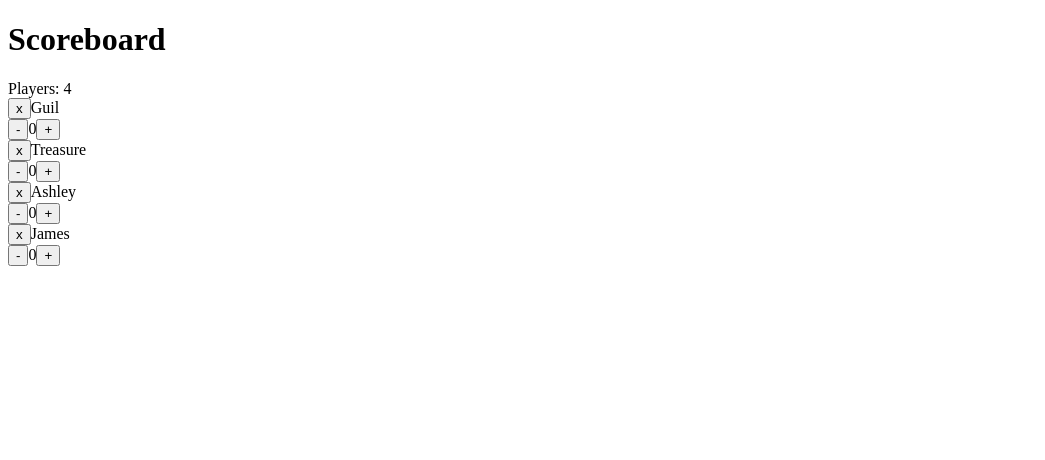
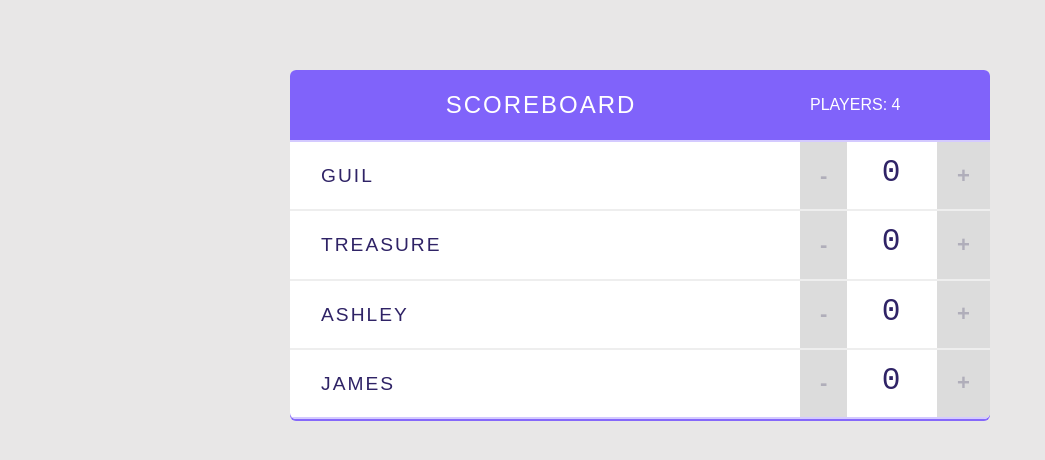
Before and after one commit to DelfinMong/React-Tutorials, a React (Create React App) app in the folder scoreboard/: page / in a window 1280 px wide. Shown: the top 460 px of the page, without its empty margins (0-1045 px from the left). Built offline with nearby package versions, Linux system fonts and the light colour scheme.

Commit message:
css_added

```diff
--- a/scoreboard/src/App.js
+++ b/scoreboard/src/App.js
@@ -1,7 +1,6 @@
 import React, { Component } from 'react';
 import Header from './Header';
 import Player from './Player';
-
 
 
 
@@ -11,18 +10,22 @@
         players : [
           {
             name:'Guil',
+            score : 0,
             id: 1
           },
           {
             name:'Treasure',
+            score : 0,
             id: 2
           },
           {
             name:'Ashley',
+            score : 0,
             id: 3
           },
           {
             name:'James',
+            score : 0,
             id: 4
           },
         ]
@@ -48,6 +51,7 @@
         {this.state.players.map( player =>
         <Player
            name = { player.name }
+           score = { player.score }
            id = { player.id }
            key ={ player.id.toString() }
            removePlayer = { this.handleRemovePlayer }
--- a/scoreboard/src/Counter.js
+++ b/scoreboard/src/Counter.js
@@ -1,32 +1,26 @@
-import React, { Component }from "react";
+import React from "react";
 
-class Counter extends Component {
-    state = {
-        score: 0
-    };
+const Counter = ( props ) => {
 
+// incrementScore = () => {
+//     this.setState( prevState => ({
+//        score: prevState.score + 1
+//     }));
+// }
 
-incrementScore = () => {
-    this.setstate( prevState => ({
-       score: prevState.score + 1
-    }));
-}
+// decrementScore = () => {
+//     this.setState( prevState => ({
+//        score: prevState.score - 1
+//     }));
+// }
 
-decrementScore = () => {
-    this.setstate( prevState => ({
-       score: prevState.score - 1
-    }));
-}
-
-render() {
     return (
         <div className="counter">
-          <button className="counter-action decrement" onClick={ this.decrementScore }> - </button>
-          <span className="counter-score">{ this.state.score }</span>
-          <button className="counter-action increment" onClick={ this.incrementScore }> + </button>
+          <button className="counter-action decrement"> - </button>
+          <span className="counter-score">{ props.score }</span>
+          <button className="counter-action increment"> + </button>
         </div>
     )
-  }
 }
 
 
--- a/scoreboard/src/Player.js
+++ b/scoreboard/src/Player.js
@@ -10,7 +10,9 @@
               onClick = { () => props.removePlayer(props.id) }> x </button>
               { props.name }
            </span>
-           <Counter/>
+           <Counter
+             score = { props.score }
+           />
         </div>
     );
 }
--- /dev/null
+++ b/scoreboard/src/index.css
@@ -0,0 +1,240 @@
+/* ELEMENT STYLES -------------------- */
+body {
+  background: #e8e7e7;
+  font-family: arial;
+  text-transform: uppercase;
+}
+
+header {
+  color: #FFF;
+  padding: 5px 10px;
+  text-align: center;
+  display: flex;
+  align-items: center;
+  background-color: #8063FA;
+  border-bottom: solid 2px #D4CAFF;
+}
+
+header h1 {
+  flex-grow: 1;
+  font-size: 1.5em;
+  letter-spacing: 2px;
+  font-weight: normal;
+}
+
+/* FORMS */
+form {
+  display: flex;
+  background-color: #8063FA;
+}
+
+input[type=text] {
+  flex-grow: 1;
+  border-width: 0 0 1px 0;
+  margin: 15px 10px 15px 15px;
+  padding: 10px;
+  border-radius: 5px;
+  background-color: #5B45B9;
+  border-style: none;
+  text-shadow: none;
+  text-transform: uppercase;
+  color: #C7BCF8;
+  letter-spacing: 2px;
+  outline: none;
+}
+
+input[type=text]::-webkit-input-placeholder{
+  color: #C7BCF8;
+  letter-spacing: 2px;
+}
+
+input[type=text]:focus{
+  background-color: rgba(0, 0, 0, 0.2);
+}
+
+input[type=submit] {
+  display: block;
+  font-size: .6em;
+  margin: 15px 15px 15px 0;
+  padding: 10px;
+  background-color: #44338D;
+  border-radius: 5px;
+  border: none;
+  color: #fff;
+  letter-spacing: 2px;
+  font-weight: bold;
+  text-shadow: none;
+  text-transform: uppercase;
+  cursor: pointer;
+}
+
+button,
+input[type=submit] {
+  outline: none;
+  transition: background-color 0.2s ease,
+              color 0.2s ease;
+}
+
+/* ICONS */
+svg {
+  width: 28px;
+  height: 19px;
+  margin-right: 5px;
+  fill: #F0F0F0;
+}
+
+.is-high-score {
+  fill: #FFC657;
+  animation: grow 0.35s ease-in-out;
+  transform-origin: 50% 50%;
+}
+
+@keyframes grow {
+  50% { transform: scale(1.4) rotate(-3deg); }
+}
+
+/* COMPONENT STYLES -------------------- */
+.scoreboard {
+  background: #fff;
+  width: 700px;
+  margin: 70px auto;
+  box-shadow: 0 2px 0 rgb(133, 104, 250);
+  border-radius: 6px;
+  overflow: hidden;
+}
+
+.player {
+  display: flex;
+  font-size: 1.2em;
+  border-bottom: solid 2px #EEEEEE;
+  letter-spacing: 2px;
+}
+
+  .player:last-of-type {
+    border-bottom-color: #D4CAFF;
+  }
+
+  .player-name:hover .remove-player {
+    visibility: visible;
+  }
+
+  .player-name,
+  .counter-score {
+    color: #2F2366;
+  }
+
+  .player-name {
+    flex-grow: 1;
+    line-height: 3.5em;
+    padding-left: 10px;
+  }
+
+  .remove-player {
+    font-size: 1.15em;
+    border: none;
+    outline: none;
+    visibility: hidden;
+    color: #EF5350;
+    cursor: pointer;
+    margin: 0 10px 0 0;
+    padding: 0;
+    background: none;
+  }
+
+.stats,
+.stopwatch {
+  width: 170px;
+}
+
+.stats {
+  display: flex;
+  margin: 0 0 0 28px;
+  font-weight: normal;
+}
+
+  .stats td:first-child {
+    text-align: right;
+    font-weight: normal;
+    letter-spacing: 2px;
+    font-size: .7em;
+  }
+
+  .stats td:last-child {
+    text-align: left;
+  }
+
+.stopwatch {
+  padding: 15px 10px 5px 10px;
+  margin: -5px -10px -5px 10px;
+  background: #5B45B9;
+}
+
+  .stopwatch-time {
+    display: block;
+    font-family: monospace;
+    font-size: 2.15em;
+  }
+
+  .stopwatch button {
+    margin: 8px 5px;
+    background-color: #44338D;
+    border-radius: 5px;
+    padding: 7px 8px;
+    border: none;
+    color: #fff;
+    letter-spacing: 2px;
+    font-weight: bold;
+    text-shadow: none;
+    text-transform: uppercase;
+  }
+
+  .stopwatch button:hover,
+  input[type=submit]:hover {
+    background: #fff;
+    color: #44338D;
+    cursor: pointer;
+  }
+
+  .stopwatch h2 {
+    font-size: .6em;
+    margin: 0;
+    font-weight: normal;
+    letter-spacing: 2px;
+  }
+
+.counter {
+  display: flex;
+  width: 190px;
+}
+
+  .counter-action {
+    border: none;
+    font-size: 1.15em;
+    font-weight: bold;
+    color: #B0AEBA;
+    background-color: #DCDCDC;
+    display: block;
+    padding: 20px 20px;
+    cursor: pointer;
+    outline: none;
+  }
+
+  .counter-action:hover {
+    color: #fff;
+  }
+
+  .increment:hover {
+    background: #83D97C;
+  }
+
+  .decrement:hover {
+    background: #EF5350;
+  }
+
+  .counter-score {
+    flex-grow: 1;
+    text-align: center;
+    font-family: monospace;
+    font-size: 2em;
+    line-height: 2em;
+  }
--- a/scoreboard/src/index.js
+++ b/scoreboard/src/index.js
@@ -1,6 +1,7 @@
 import React from 'react';
 import ReactDOM from 'react-dom';
 import App from './App';
+import './index.css'
 import * as serviceWorker from './serviceWorker';
 
 ReactDOM.render(
```
